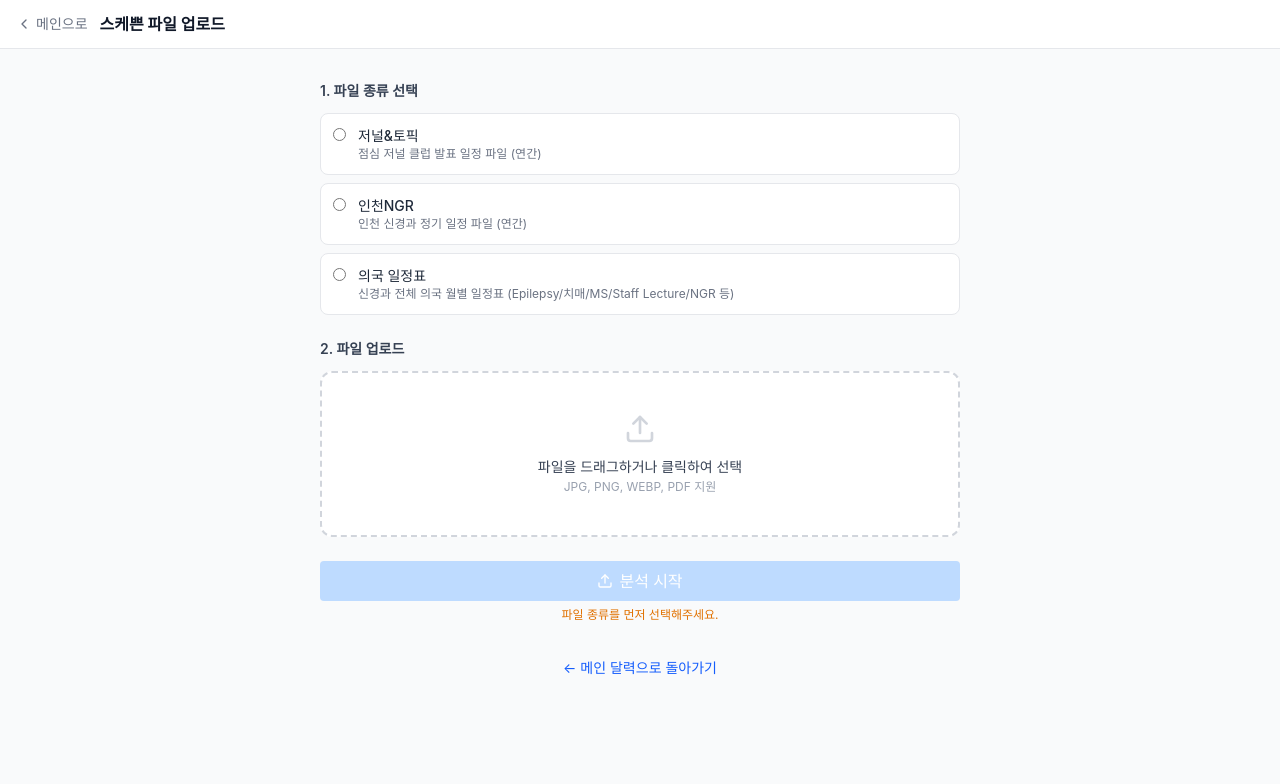
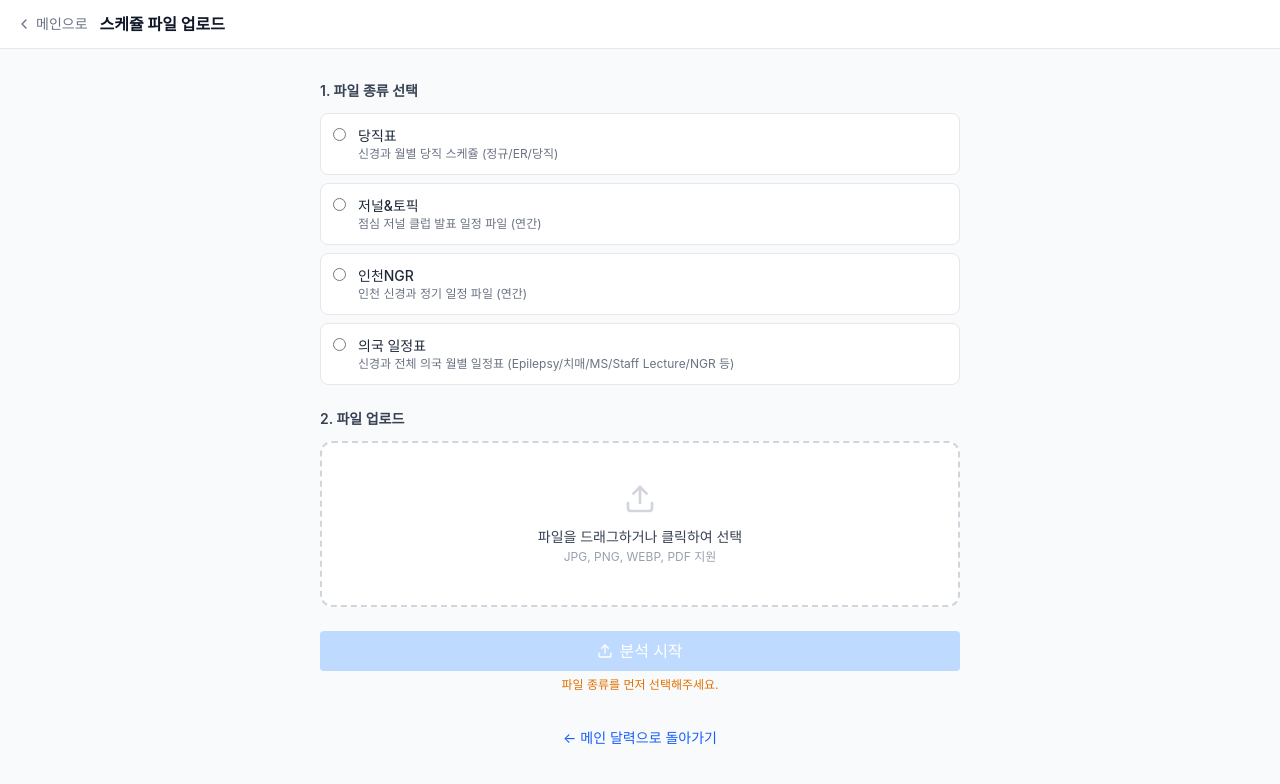
Before and after one commit to kimtaewon79/Incheon_St_Mary_Neurology_V26_April_7, a Next.js app: page /upload in a window 1280 px wide. Shown: the top 784 px of the page. Built offline with nearby package versions, Linux system fonts and the light colour scheme.

Commit message:
feat: 업로드 파일 종류에 당직표 복원

```diff
--- a/src/app/upload/page.tsx
+++ b/src/app/upload/page.tsx
@@ -6,10 +6,10 @@ import { useRouter } from "next/navigation";
 import { ChevronLeft, Upload, FileText, CheckCircle, AlertCircle, Loader2, X } from "lucide-react";
 import Button from "@/components/ui/Button";
 
-type FileType = "journal" | "ngr" | "dept";
+type FileType = "duty" | "journal" | "ngr" | "dept";
 
 // 월별 업로드 타입 (년월 지정 필요)
-const MONTHLY_TYPES: FileType[] = ["dept"];
+const MONTHLY_TYPES: FileType[] = ["duty", "dept"];
 
 function currentYearMonth() {
   const now = new Date();
@@ -17,6 +17,7 @@ function currentYearMonth() {
 }
 
 const FILE_TYPE_OPTIONS: { value: FileType; label: string; description: string }[] = [
+  { value: "duty",    label: "당직표",        description: "신경과 월별 당직 스케쥴 (정규/ER/당직)" },
   { value: "journal", label: "저널&토픽",     description: "점심 저널 클럽 발표 일정 파일 (연간)" },
   { value: "ngr",     label: "인천NGR",      description: "인천 신경과 정기 일정 파일 (연간)" },
   { value: "dept",    label: "의국 일정표",   description: "신경과 전체 의국 월별 일정표 (Epilepsy/치매/MS/Staff Lecture/NGR 등)" },
@@ -81,9 +82,11 @@ export default function UploadPage() {
       }
 
       let rows = json.data as AnalysisRow[];
+      // 월별 타입의 경우, AI가 잘못된 년월을 추출했을 수 있으므로 날짜 보정
       if (selectedType && MONTHLY_TYPES.includes(selectedType)) {
         rows = rows.map((row) => {
           const dateStr = String(row.date ?? "");
+          // "YYYY-MM-DD" 형식에서 일(day) 부분만 추출해 yearMonth와 합성
           const dayMatch = dateStr.match(/(\d{2})$/);
           const day = dayMatch ? dayMatch[1] : dateStr.slice(-2);
           if (day && /^\d{2}$/.test(day)) {
@@ -131,6 +134,7 @@ export default function UploadPage() {
   };
 
   const columnOrder: Record<FileType, string[]> = {
+    duty:    ["date", "regular_duty", "er_am", "er_pm", "night_duty", "is_weekend", "weekend_duty"],
     journal: ["date", "presenter", "topic", "year"],
     ngr:     ["date", "schedule_info", "person", "year"],
     dept:    ["date", "event_name", "time", "location"],
@@ -148,15 +152,18 @@ export default function UploadPage() {
 
   return (
     <div className="min-h-screen bg-gray-50">
+      {/* 헤더 */}
       <div className="bg-white border-b border-gray-200 px-4 py-3 flex items-center gap-3">
         <Link href="/" className="flex items-center gap-1 text-sm text-gray-500 hover:text-blue-600">
           <ChevronLeft className="w-4 h-4" />
           메인으로
         </Link>
-        <span className="text-base font-bold text-gray-900">스케쁜 파일 업로드</span>
+        <span className="text-base font-bold text-gray-900">스케쥴 파일 업로드</span>
       </div>
 
       <main className="max-w-2xl mx-auto px-4 py-8 space-y-6">
+
+        {/* 1. 파일 종류 선택 */}
         <section>
           <h2 className="text-sm font-semibold text-gray-700 mb-3">1. 파일 종류 선택</h2>
           <div className="space-y-2">
@@ -186,6 +193,7 @@ export default function UploadPage() {
           </div>
         </section>
 
+        {/* 1-1. 년월 선택 (월별 업로드 타입에만 표시) */}
         {selectedType && MONTHLY_TYPES.includes(selectedType) && (
           <section>
             <h2 className="text-sm font-semibold text-gray-700 mb-3">
@@ -202,6 +210,7 @@ export default function UploadPage() {
           </section>
         )}
 
+        {/* 2. 파일 업로드 */}
         <section>
           <h2 className="text-sm font-semibold text-gray-700 mb-3">2. 파일 업로드</h2>
           <div
@@ -251,6 +260,7 @@ export default function UploadPage() {
           </div>
         </section>
 
+        {/* 3. 분석 버튼 */}
         <div className="space-y-1.5">
           <Button
             variant="primary"
@@ -277,6 +287,7 @@ export default function UploadPage() {
           )}
         </div>
 
+        {/* 에러 메시지 */}
         {status === "error" && (
           <div className="flex items-start gap-2 p-3 bg-red-50 border border-red-200 rounded-lg">
             <AlertCircle className="w-4 h-4 text-red-500 mt-0.5 shrink-0" />
@@ -284,6 +295,7 @@ export default function UploadPage() {
           </div>
         )}
 
+        {/* 4. 분석 결과 테이블 */}
         {analysisData.length > 0 && selectedType && (
           <section>
             <h2 className="text-sm font-semibold text-gray-700 mb-3">
@@ -323,8 +335,15 @@ export default function UploadPage() {
           </section>
         )}
 
+        {/* 저장 버튼 */}
         {status === "analyzed" && analysisData.length > 0 && (
-          <Button variant="success" size="lg" onClick={handleSave} disabled={status !== "analyzed"} className="w-full">
+          <Button
+            variant="success"
+            size="lg"
+            onClick={handleSave}
+            disabled={status !== "analyzed"}
+            className="w-full"
+          >
             저장하기 ({analysisData.length}개 항목을 달력에 반영)
           </Button>
         )}
```
